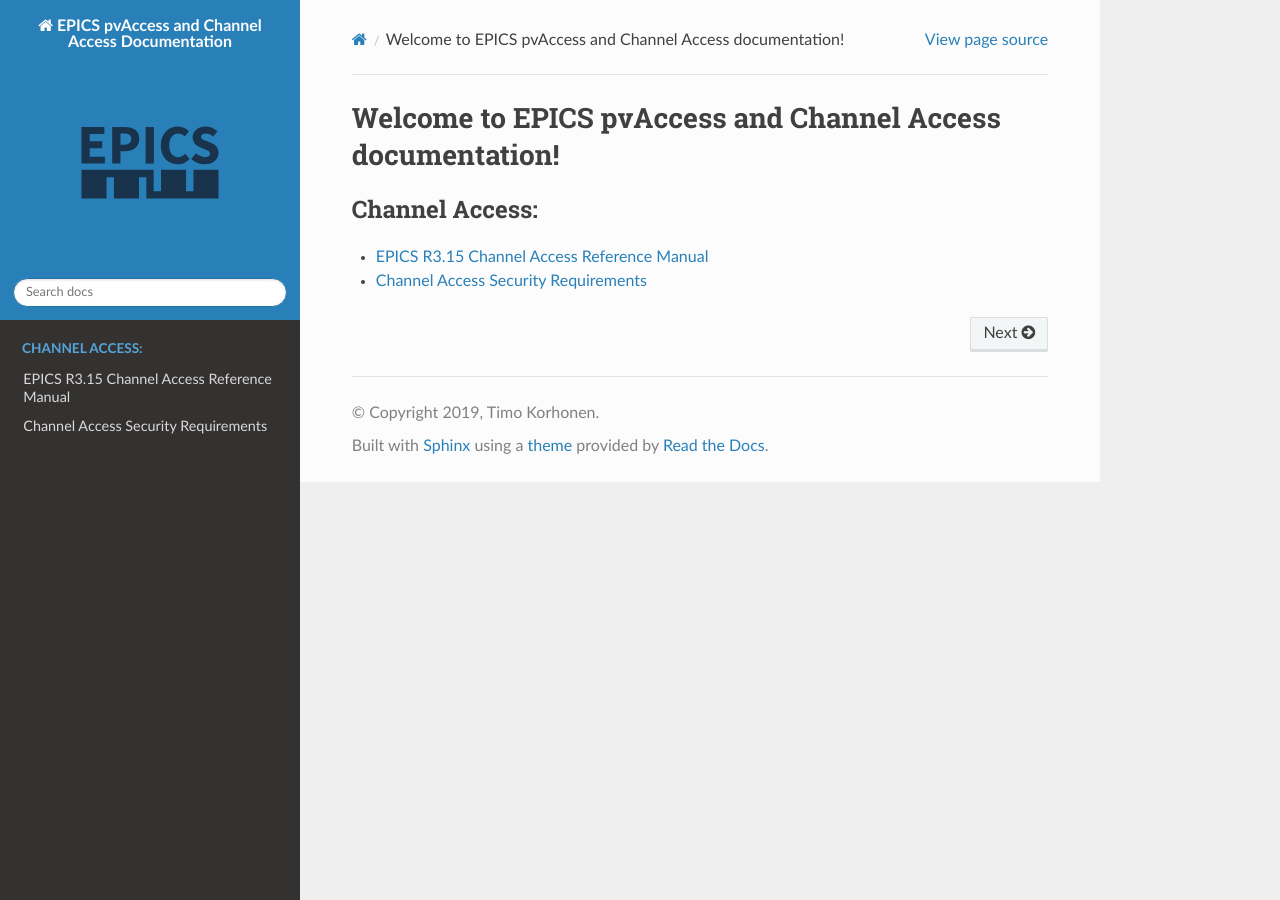
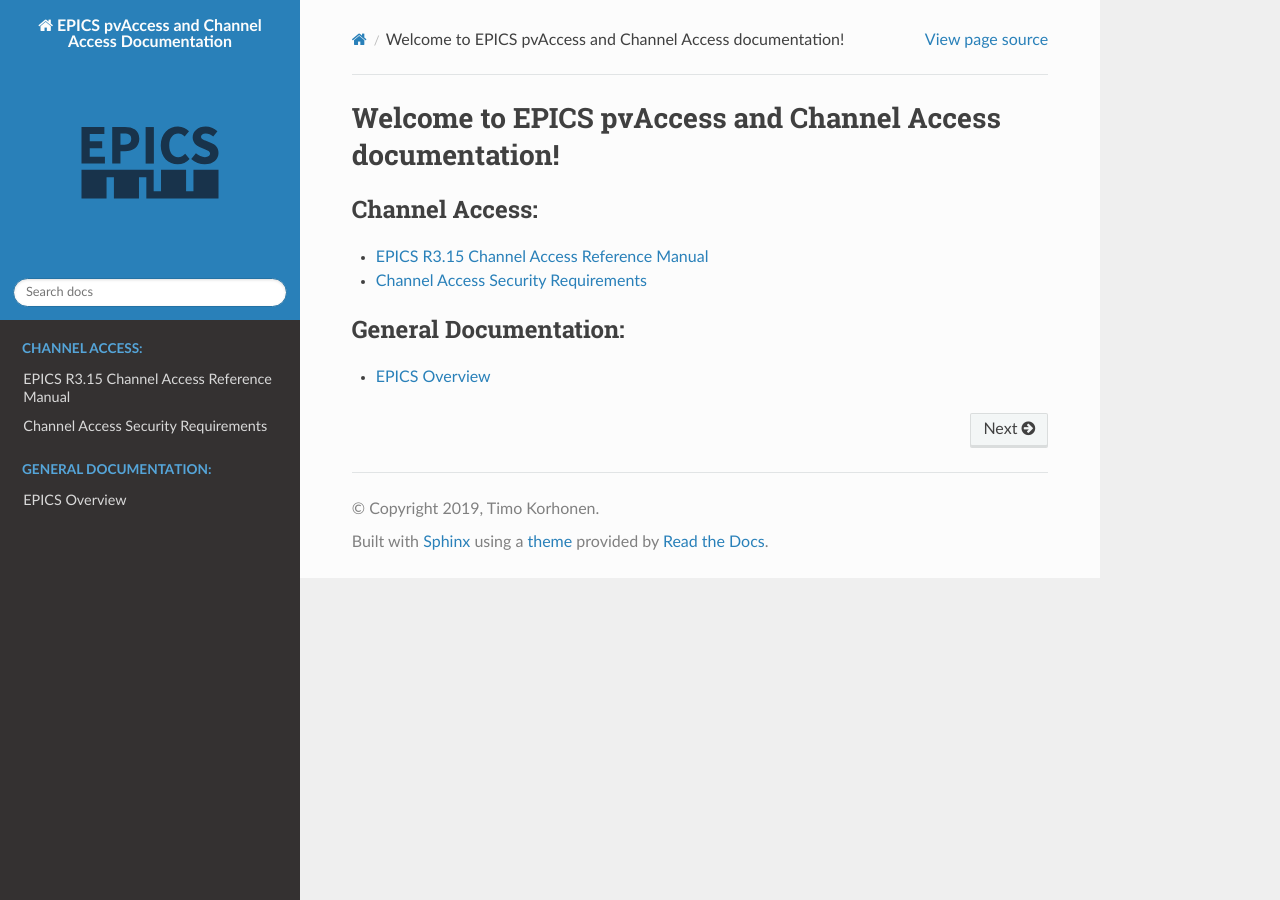
Before and after one commit to ttkorhonen/myDocument, a Sphinx documentation site: the page built from docs/index.rst, in a window 1280 px wide. Built offline with Sphinx 7.4.7 and the Read the Docs theme 2.0.0, drawn with Linux system fonts in a browser that asks for light colours.

Commit message:
Added generic documentation
Added generic docs directory and as the first document, the EPICS introduction.

```diff
--- a/docs/index.rst
+++ b/docs/index.rst
@@ -12,3 +12,9 @@
 
    channelaccess/carefmanual
    channelaccess/ChannelAccessSecurityRequirements
+
+.. toctree::
+   :maxdepth: 1
+   :caption: General Documentation:
+
+   genericdocs/EPICS_Intro
```
